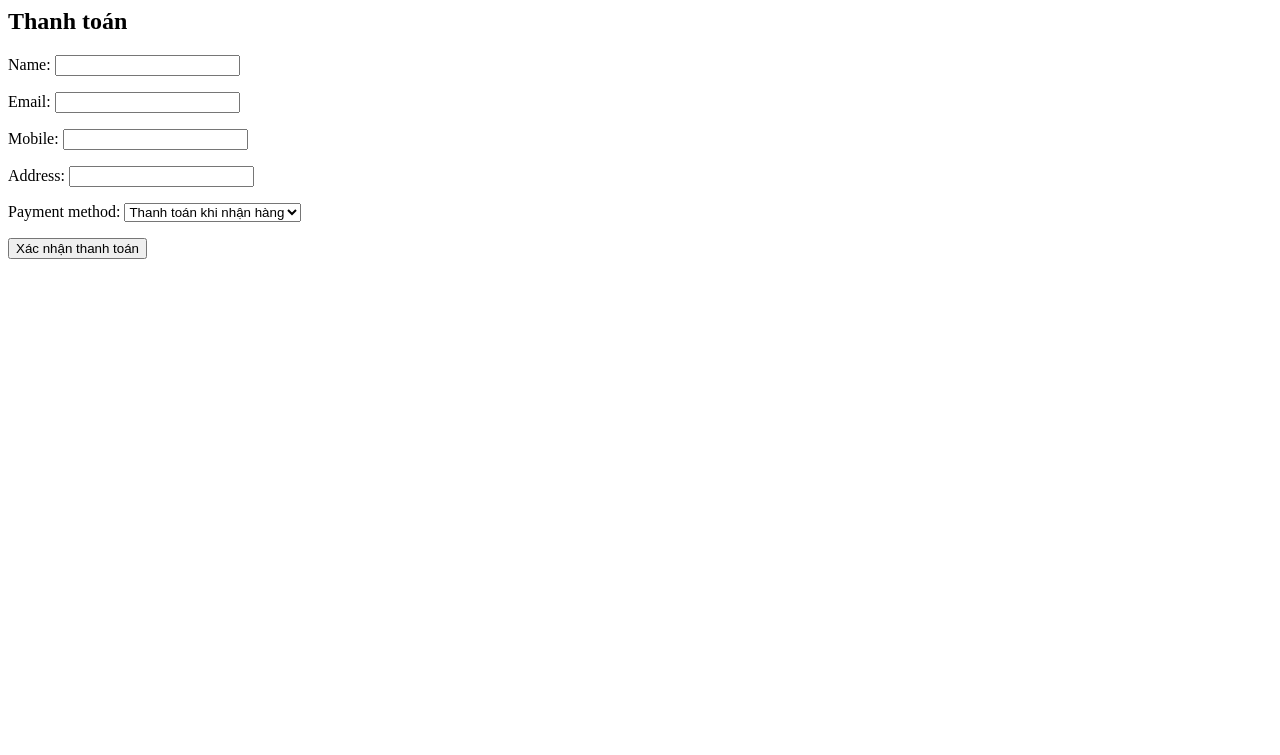
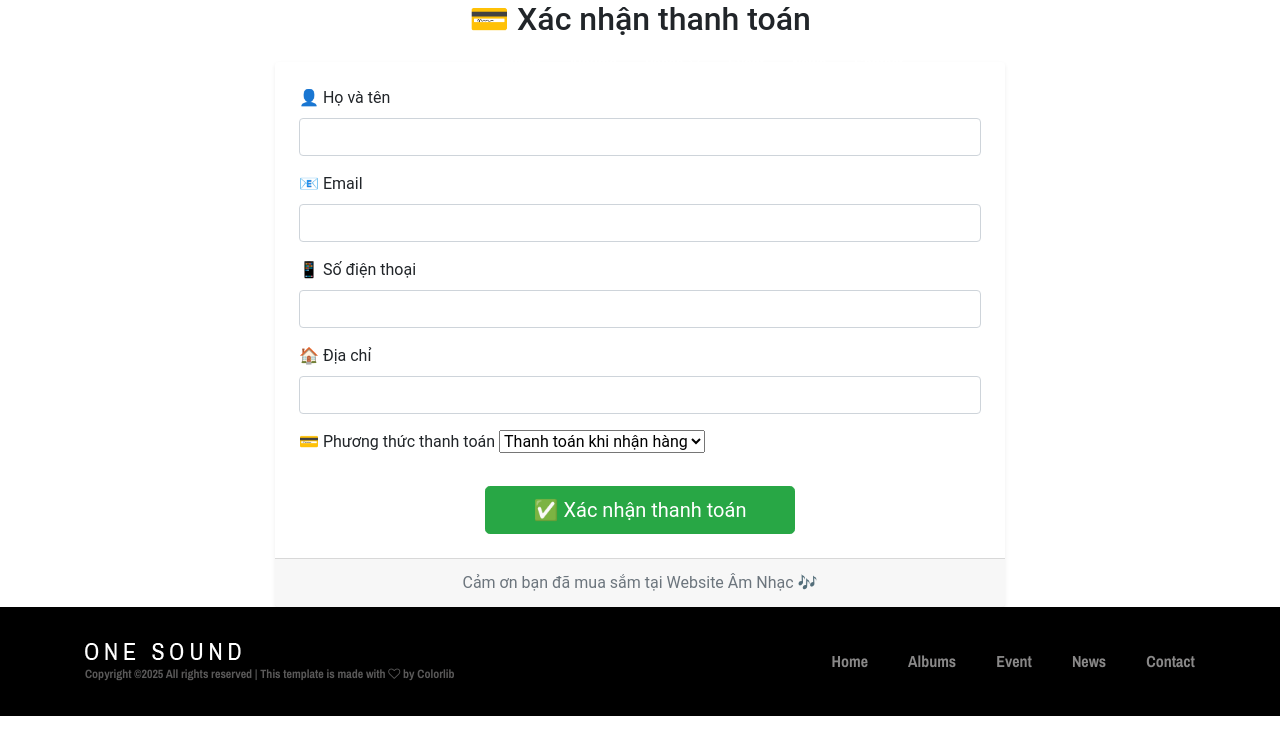
Before and after one commit to JUN82-baller/ThucTapChuyenNganh_1, a Django app: page /checkout/ in a window 1280 px wide. Shown: the top 755 px of the page. Run offline with Django 5.2, Linux system fonts and the light colour scheme; some libraries are stand-ins or nearby versions; some web fonts are replaced.

Commit message:
Chinh sua giao dien checkout

```diff
--- a/project/Website_AmNhac/website_amnhac/templates/music/cart.html
+++ b/project/Website_AmNhac/website_amnhac/templates/music/cart.html
@@ -1,6 +1,6 @@
 {% extends "base.html" %}
 {% block content %}
-<div class="container mt-5">
+<div class="container mt-3">
     <h2 class="mb-4 text-center">🛒 Giỏ hàng của bạn</h2>
 
     {% if cart_items %}
--- a/project/Website_AmNhac/website_amnhac/templates/music/checkout.html
+++ b/project/Website_AmNhac/website_amnhac/templates/music/checkout.html
@@ -1,6 +1,53 @@
-<h2>Thanh toán</h2>
-<form method="post">
-    {% csrf_token %}
-    {{ form.as_p }}
-    <button type="submit" class="btn btn-success">Xác nhận thanh toán</button>
-</form>
+{% extends "base.html" %}
+{% load widget_tweaks %}
+{% block content %}
+<div class="container mt-6">
+    <h2 class="mb-4 text-center">💳 Xác nhận thanh toán</h2>
+
+    <div class="row justify-content-center">
+        <div class="col-lg-8">
+            <div class="card shadow-sm border-0">
+                <div class="card-body p-4">
+                    <form method="post" novalidate>
+                        {% csrf_token %}
+
+                        <div class="mb-3">
+                            <label for="id_name" class="form-label">👤 Họ và tên</label>
+                            {{ form.name|add_class:"form-control" }}
+                        </div>
+
+                        <div class="mb-3">
+                            <label for="id_email" class="form-label">📧 Email</label>
+                            {{ form.email|add_class:"form-control" }}
+                        </div>
+
+                        <div class="mb-3">
+                            <label for="id_mobile" class="form-label">📱 Số điện thoại</label>
+                            {{ form.mobile|add_class:"form-control" }}
+                        </div>
+
+                        <div class="mb-3">
+                            <label for="id_address" class="form-label">🏠 Địa chỉ</label>
+                            {{ form.address|add_class:"form-control" }}
+                        </div>
+
+                        <div class="mb-3">
+                            <label for="id_payment_method" class="form-label">💳 Phương thức thanh toán</label>
+                            {{ form.payment_method|add_class:"form-select" }}
+                        </div>
+
+                        <div class="text-center mt-4">
+                            <button type="submit" class="btn btn-lg btn-success px-5">
+                                ✅ Xác nhận thanh toán
+                            </button>
+                        </div>
+                    </form>
+                </div>
+                <div class="card-footer text-muted text-center">
+                    Cảm ơn bạn đã mua sắm tại Website Âm Nhạc 🎶
+                </div>
+            </div>
+        </div>
+    </div>
+</div>
+{% endblock %}
--- a/project/Website_AmNhac/website_amnhac/website_amnhac/settings.py
+++ b/project/Website_AmNhac/website_amnhac/website_amnhac/settings.py
@@ -40,6 +40,7 @@ INSTALLED_APPS = [
     "django.contrib.messages",
     "django.contrib.staticfiles",
     "music",
+    "widget_tweaks",
 ]
 
 MIDDLEWARE = [
```
